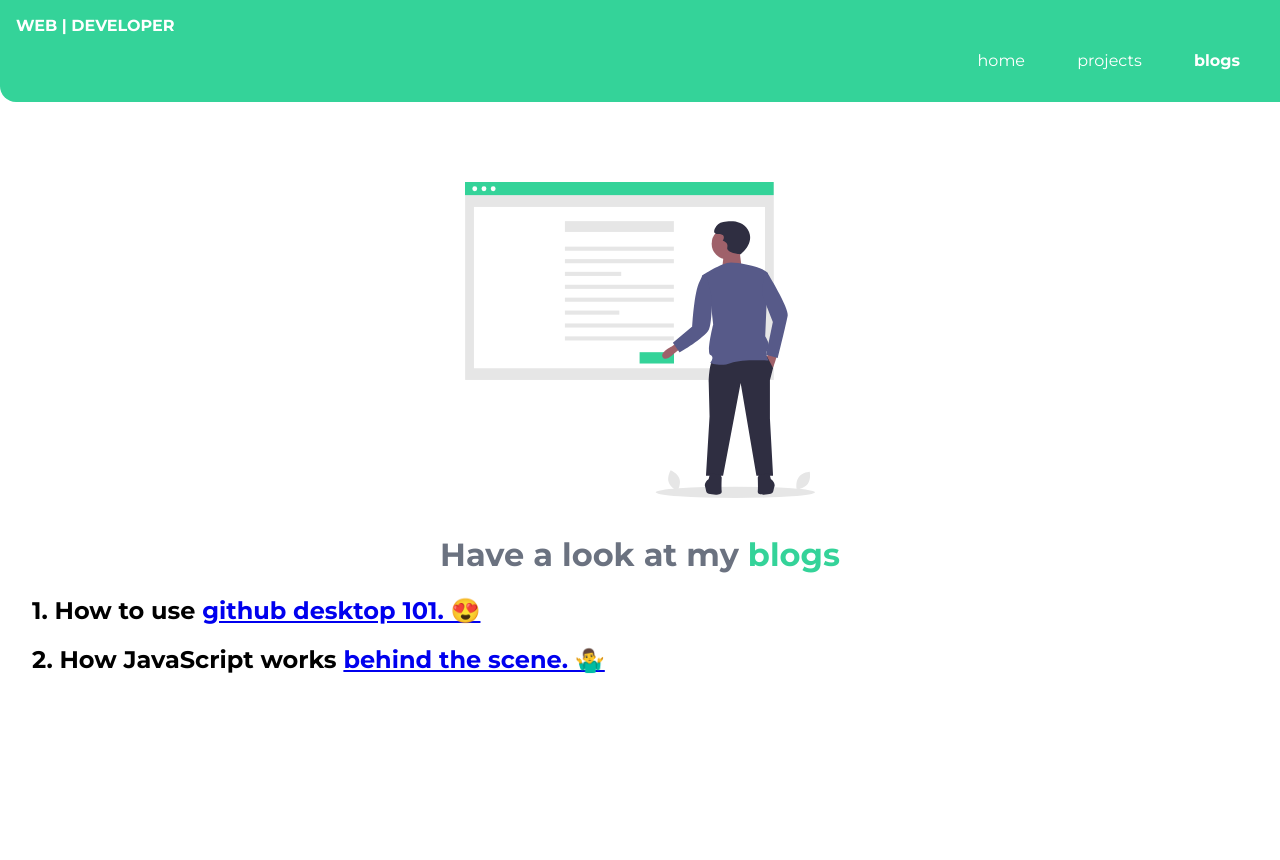
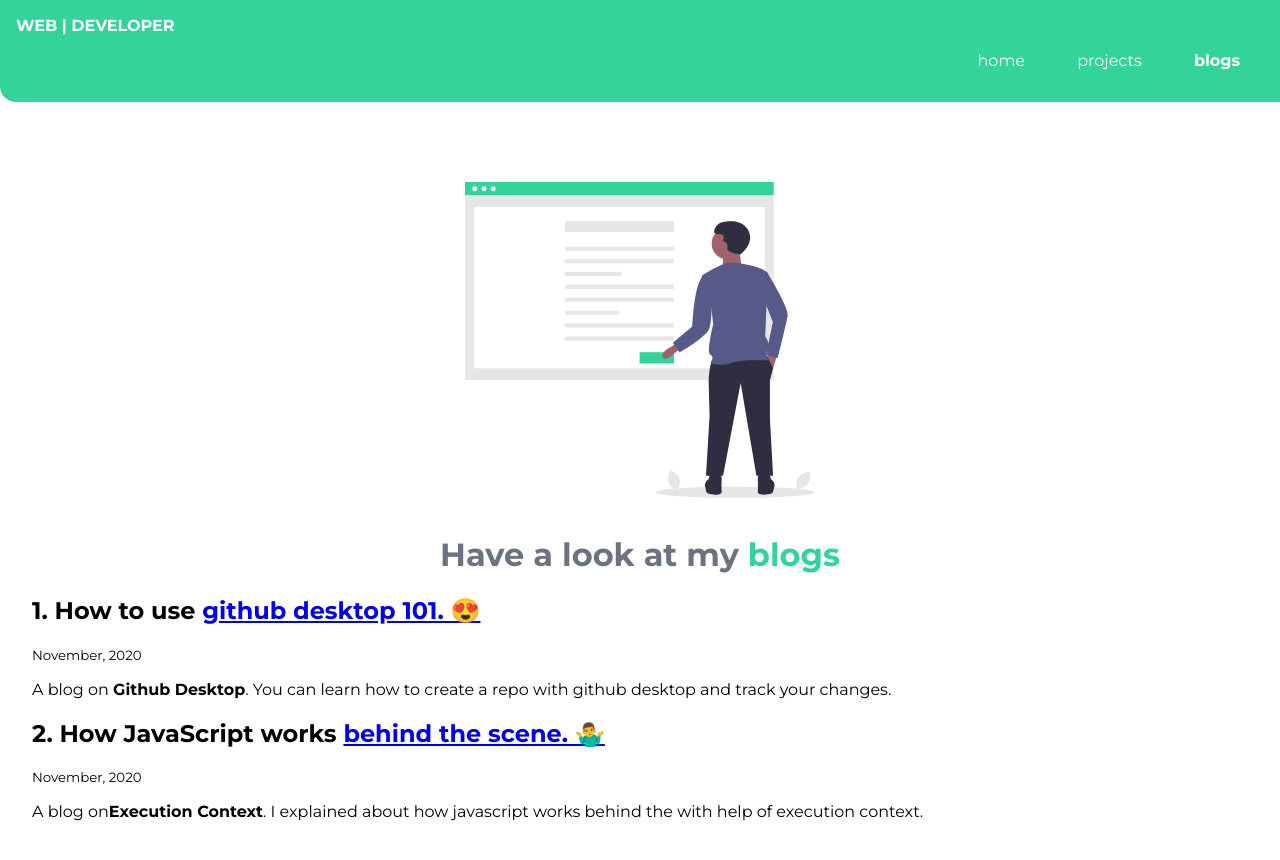
Before and after one commit to sourabhmahato/sourabhmahato-portfolio, a plain HTML site: page blogs.html in a window 1280 px wide. Before the commit the page ends 800 px from the top, so only its background shows below. Drawn offline with Linux system fonts and the light colour scheme.

Commit message:
updated blogs

```diff
--- a/blogs.html
+++ b/blogs.html
@@ -25,7 +25,11 @@
         <img class="hero-img" src="images/blogs.svg" />
         <h1 class="hero-heading">Have a look at my <span class="heading-inverted"> blogs</span></h1>
         <h2>  1. How to use <a href="https://dev.to/sourabhmahato/use-github-desktop-101-3kom"> github desktop 101. 😍</a></h2>
+        <small>November, 2020</small>
+            <p>A blog on <strong>Github Desktop</strong>. You can learn how to create a repo with github desktop and track your changes.</p>
         <h2> 2. How JavaScript works <a href="https://dev.to/sourabhmahato/how-javascript-works-3a07"> behind the scene. 🤷‍♂️</a></h2>
+        <small>November, 2020</small>
+        <p>A blog on<strong>Execution Context</strong>. I explained about how javascript works behind the with help of execution context.</p>
     </header>
 </body>
 </html>
```
